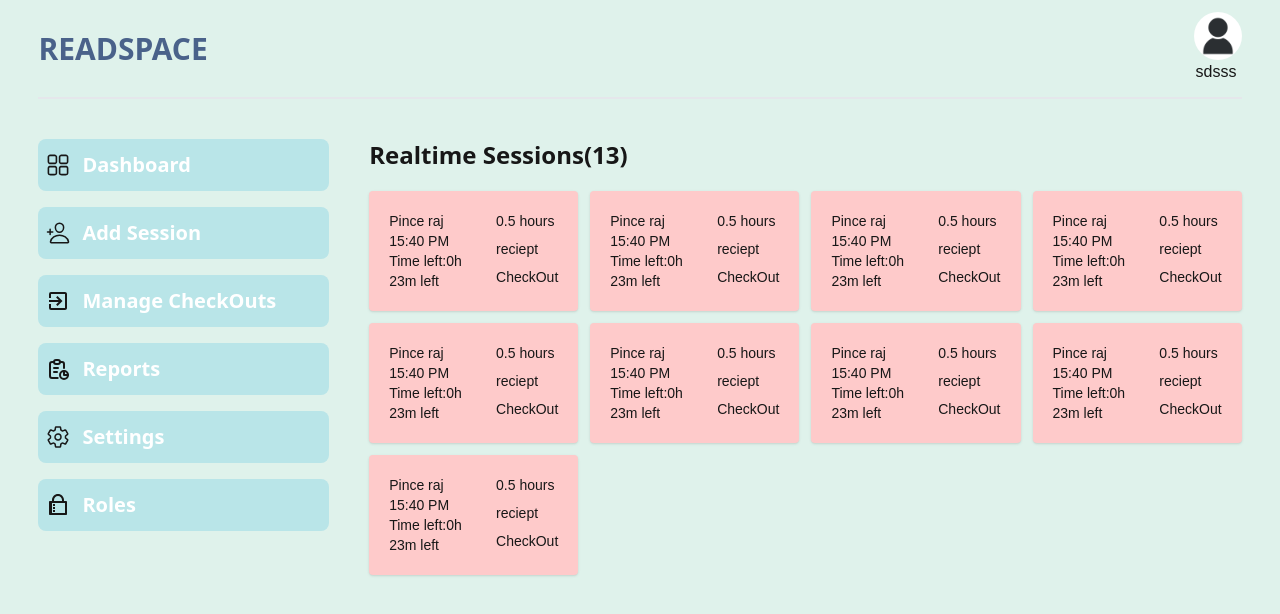
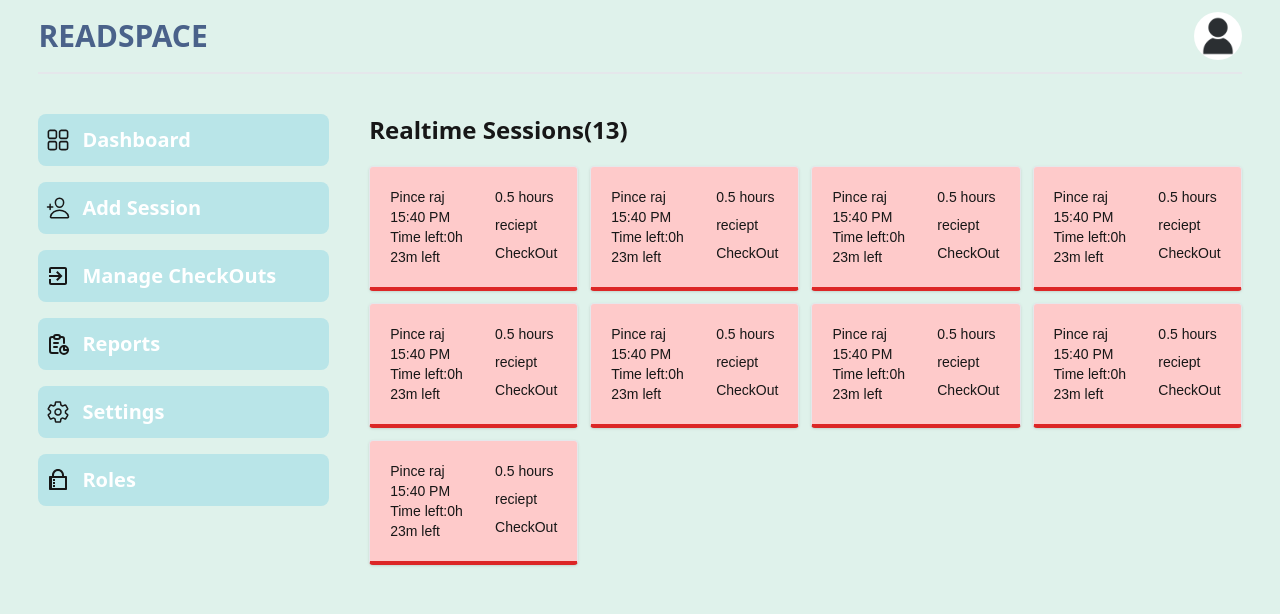
Before and after one commit to Sudhanshu-code-cyber/library-session-management-1, a Next.js app: page / in a window 1280 px wide. Shown: the top 614 px of the page. Built offline with nearby package versions, Linux system fonts and the light colour scheme.

Commit message:
complete webpage

```diff
--- a/app/(front)/components/Banner.jsx
+++ b/app/(front)/components/Banner.jsx
@@ -17,10 +17,10 @@ const Banner = () => {
           <RxDashboard  className="size-6"/>
           <p className='text-xl text-white font-bold font-sans'>Dashboard</p>
         </div>
-        <div className='flex gap-3 hover:shadow  items-center pl-2 py-3 flex-row rounded-lg hover:scale-105 hover:cursor-pointer bg-[#B9E5E8]'>
+        <Link href="/login" className='flex gap-3 hover:shadow  items-center pl-2 py-3 flex-row rounded-lg hover:scale-105 hover:cursor-pointer bg-[#B9E5E8]'>
           <IoPersonAddOutline  className="size-6"/>
-          <Link href="/addingSession" className='text-xl text-white font-bold font-sans'>Add Session</Link>
-        </div>
+          <p  className='text-xl text-white font-bold font-sans'>Add Session</p>
+        </Link>
         <div className='flex gap-3 hover:shadow  items-center pl-2 py-3 flex-row rounded-lg hover:scale-105 hover:cursor-pointer bg-[#B9E5E8]'>
           <MdExitToApp  className="size-6"/>
           <p className='text-xl text-white font-bold font-sans'>Manage CheckOuts</p>
@@ -41,7 +41,7 @@ const Banner = () => {
       <div className="flex flex-col gap-5 w-9/12">
       <h2 className="text-2xl font-bold font-sans">Realtime Sessions(13)</h2>
       <div className="grid grid-cols-4 gap-3">
-        <div className="bg-red-200 flex flex-row gap-2 w-fit rounded shadow p-5">
+        <div className="bg-red-200 flex flex-row gap-2 w-fit rounded shadow p-5 border border-b-4 border-b-red-600">
            <div className="flex flex-col text-sm">
               <p>Pince raj</p>
               <p>15:40 PM</p>
@@ -53,7 +53,7 @@ const Banner = () => {
               <p>CheckOut</p>
            </div>
         </div>
-        <div className="bg-red-200 flex flex-row gap-2 w-fit rounded shadow p-5">
+        <div className="bg-red-200 flex flex-row gap-2 w-fit rounded border border-b-4 border-b-red-600 shadow p-5">
            <div className="flex flex-col text-sm">
               <p>Pince raj</p>
               <p>15:40 PM</p>
@@ -65,7 +65,7 @@ const Banner = () => {
               <p>CheckOut</p>
            </div>
         </div>
-        <div className="bg-red-200 flex flex-row gap-2 w-fit rounded shadow p-5">
+        <div className="bg-red-200 flex flex-row gap-2 w-fit rounded shadow p-5 border border-b-4 border-b-red-600">
            <div className="flex flex-col text-sm">
               <p>Pince raj</p>
               <p>15:40 PM</p>
@@ -77,7 +77,7 @@ const Banner = () => {
               <p>CheckOut</p>
            </div>
         </div>
-        <div className="bg-red-200 flex flex-row gap-2 w-fit rounded shadow p-5">
+        <div className="bg-red-200 flex flex-row gap-2 w-fit rounded shadow p-5 border border-b-4 border-b-red-600">
            <div className="flex flex-col text-sm">
               <p>Pince raj</p>
               <p>15:40 PM</p>
@@ -89,7 +89,7 @@ const Banner = () => {
               <p>CheckOut</p>
            </div>
         </div>
-        <div className="bg-red-200 flex flex-row gap-2 w-fit rounded shadow p-5">
+        <div className="bg-red-200 flex flex-row gap-2 w-fit rounded shadow p-5 border border-b-4 border-b-red-600">
            <div className="flex flex-col text-sm">
               <p>Pince raj</p>
               <p>15:40 PM</p>
@@ -101,7 +101,7 @@ const Banner = () => {
               <p>CheckOut</p>
            </div>
         </div>
-        <div className="bg-red-200 flex flex-row gap-2 w-fit rounded shadow p-5">
+        <div className="bg-red-200 flex flex-row gap-2 w-fit rounded shadow p-5 border border-b-4 border-b-red-600">
            <div className="flex flex-col text-sm">
               <p>Pince raj</p>
               <p>15:40 PM</p>
@@ -113,7 +113,7 @@ const Banner = () => {
               <p>CheckOut</p>
            </div>
         </div>
-        <div className="bg-red-200 flex flex-row gap-2 w-fit rounded shadow p-5">
+        <div className="bg-red-200 flex flex-row gap-2 w-fit rounded shadow p-5 border border-b-4 border-b-red-600">
            <div className="flex flex-col text-sm">
               <p>Pince raj</p>
               <p>15:40 PM</p>
@@ -125,7 +125,7 @@ const Banner = () => {
               <p>CheckOut</p>
            </div>
         </div>
-        <div className="bg-red-200 flex flex-row gap-2 w-fit rounded shadow p-5">
+        <div className="bg-red-200 flex flex-row gap-2 w-fit rounded shadow p-5 border border-b-4 border-b-red-600">
            <div className="flex flex-col text-sm">
               <p>Pince raj</p>
               <p>15:40 PM</p>
@@ -137,7 +137,7 @@ const Banner = () => {
               <p>CheckOut</p>
            </div>
         </div>
-        <div className="bg-red-200 flex flex-row gap-2 w-fit rounded shadow p-5">
+        <div className="bg-red-200 flex flex-row gap-2 w-fit rounded shadow p-5 border border-b-4 border-b-red-600">
            <div className="flex flex-col text-sm">
               <p>Pince raj</p>
               <p>15:40 PM</p>
--- a/app/(front)/components/Main.jsx
+++ b/app/(front)/components/Main.jsx
@@ -1,11 +1,12 @@
 import React from 'react'
 import Sidebar from './Banner'
 import Navbar from './Navbar'
+import Banner from './Banner'
 
 const Main = () => {
   return (
     <div>
-        <Sidebar/>
+        <Banner/>
     </div>
   )
 }
--- a/app/(front)/components/Navbar.jsx
+++ b/app/(front)/components/Navbar.jsx
@@ -1,12 +1,12 @@
+import Link from 'next/link'
 import React from 'react'
 
 const Navbar = () => {
   return (
     <div className='bg-transparent flex py-3 border-b-2 items-center justify-between'>
-        <h1 className=' text-[#4A628A] font-extrabold text-3xl font-sans'>READSPACE</h1>
+        <Link href="/" className=' text-[#4A628A] font-extrabold text-3xl font-sans'>READSPACE</Link>
         <div>
           <img src="user.jpg" alt="user"  className='h-12 rounded-full cursor-pointer'/>
-          <option value="asvdash">sdsss</option>
         </div>
     </div>
   )
--- /dev/null
+++ b/app/(front)/components/Sidebar.jsx
@@ -0,0 +1,42 @@
+import Link from "next/link";
+import { RxDashboard } from "react-icons/rx";
+import { RiGitRepositoryPrivateLine } from "react-icons/ri";
+import { IoPersonAddOutline } from "react-icons/io5";
+import { MdExitToApp } from "react-icons/md";
+import { TbReport } from "react-icons/tb";
+import { IoSettingsOutline } from "react-icons/io5";
+
+const Sidebar = () => {
+  return (
+    <div>
+         <div className='grid grid-rows-7 w-3/12 mt-10 gap-4'>
+        <div className='flex gap-3 hover:shadow  items-center pl-2 py-3 flex-row rounded-lg hover:scale-105 hover:cursor-pointer bg-[#B9E5E8]'>
+          <RxDashboard  className="size-6"/>
+          <Link href="" className='text-xl text-white font-bold font-sans'>Dashboard</Link>
+        </div>
+        <div className='flex gap-3 hover:shadow  items-center pl-2 py-3 flex-row rounded-lg hover:scale-105 hover:cursor-pointer bg-[#B9E5E8]'>
+          <IoPersonAddOutline  className="size-6"/>
+          <Link href="/login" className='text-xl text-white font-bold font-sans'>Add Session</Link>
+        </div>
+        <div className='flex gap-3 hover:shadow  items-center pl-2 py-3 flex-row rounded-lg hover:scale-105 hover:cursor-pointer bg-[#B9E5E8]'>
+          <MdExitToApp  className="size-6"/>
+          <p className='text-xl text-white font-bold font-sans'>Manage CheckOuts</p>
+        </div>
+        <div className='flex gap-3 hover:shadow  items-center pl-2 py-3 flex-row rounded-lg hover:scale-105 hover:cursor-pointer bg-[#B9E5E8]'>
+          <TbReport  className="size-6"/>
+          <p className='text-xl text-white font-bold font-sans'>Reports</p>
+        </div>
+        <div className='flex gap-3 hover:shadow  items-center pl-2 py-3 flex-row rounded-lg hover:scale-105 hover:cursor-pointer bg-[#B9E5E8]'>
+          <IoSettingsOutline  className="size-6"/>
+          <p className='text-xl text-white font-bold font-sans'>Settings</p>
+        </div>
+        <div className='flex gap-3 hover:shadow  items-center pl-2 py-3 flex-row rounded-lg hover:scale-105 hover:cursor-pointer bg-[#B9E5E8]'>
+          <RiGitRepositoryPrivateLine className="size-6"/>
+          <p className='text-xl text-white font-bold font-sans'>Roles</p>
+        </div>
+      </div>
+    </div>
+  )
+}
+
+export default Sidebar
```
